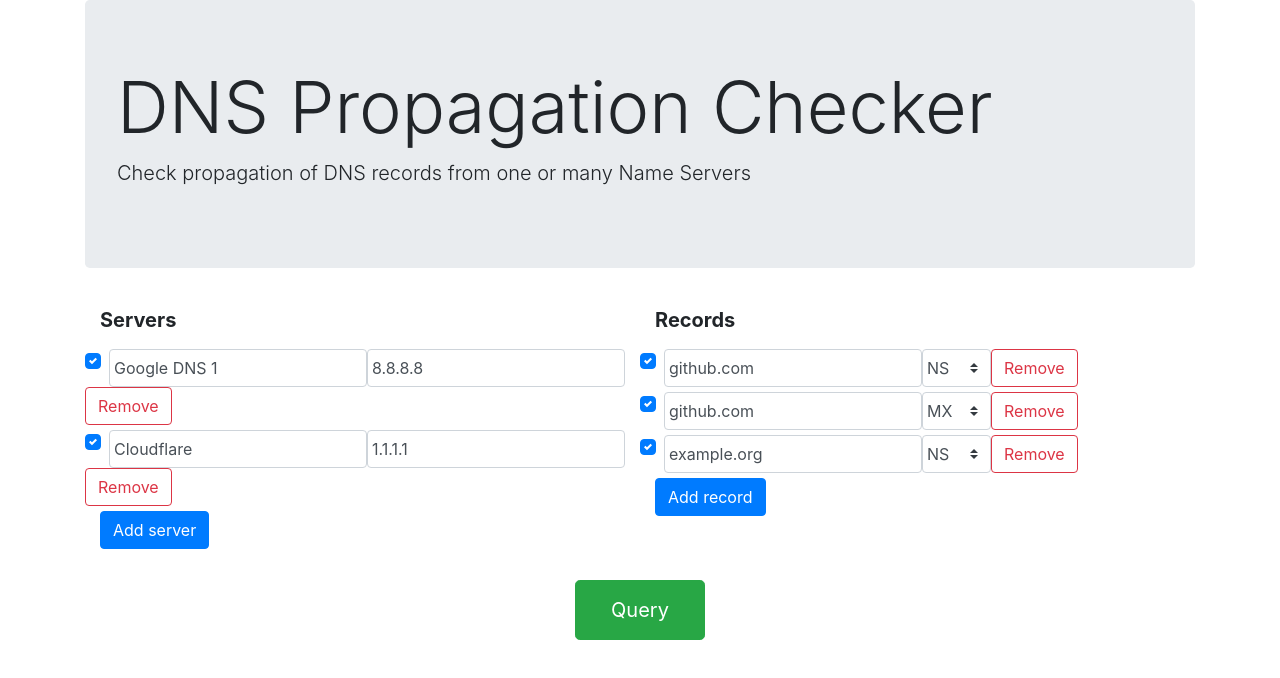
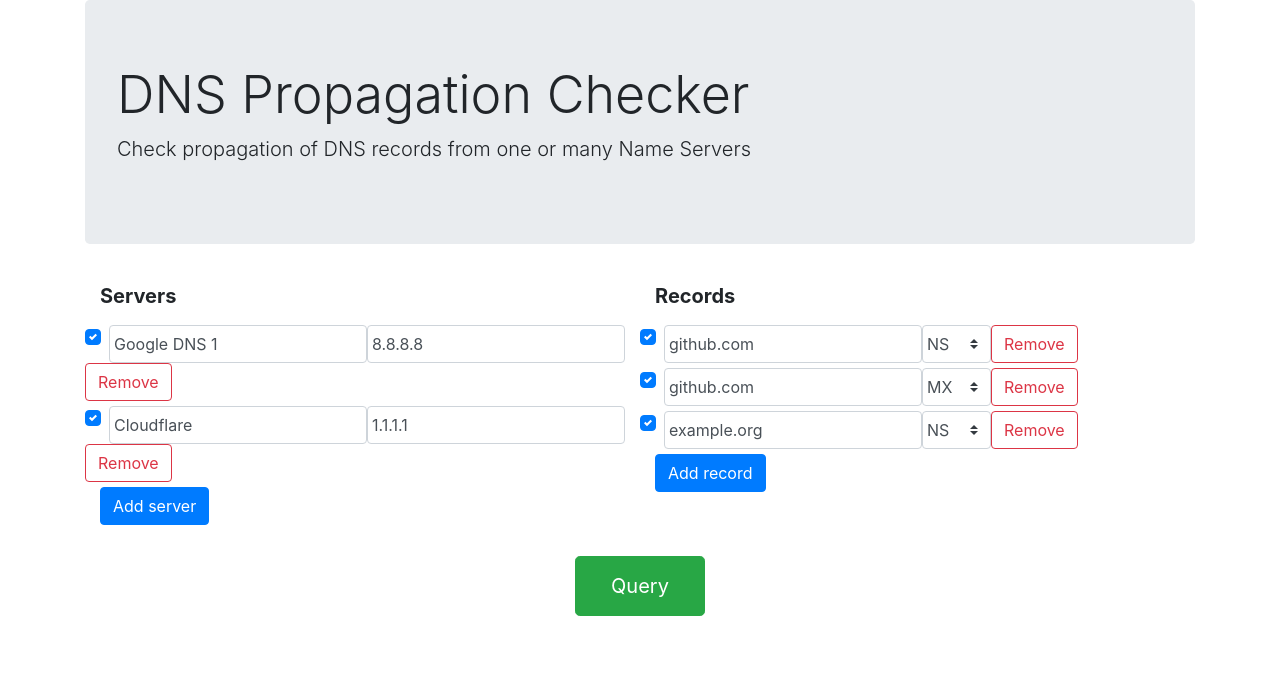
Before and after one commit to jeliasson/dns-propagation-checker, a Nuxt app: page / in a window 1280 px wide. Shown: the top 678 px of the page. Built offline with nearby package versions, Linux system fonts and the light colour scheme.

Commit message:
Jumbotron h1 font-size

```diff
--- a/assets/css/main.css
+++ b/assets/css/main.css
@@ -1,5 +1,9 @@
 html,
 body {
+}
+
+div.jumbotron h1 {
+    font-size: 52px;
 }
 
 footer {
```
